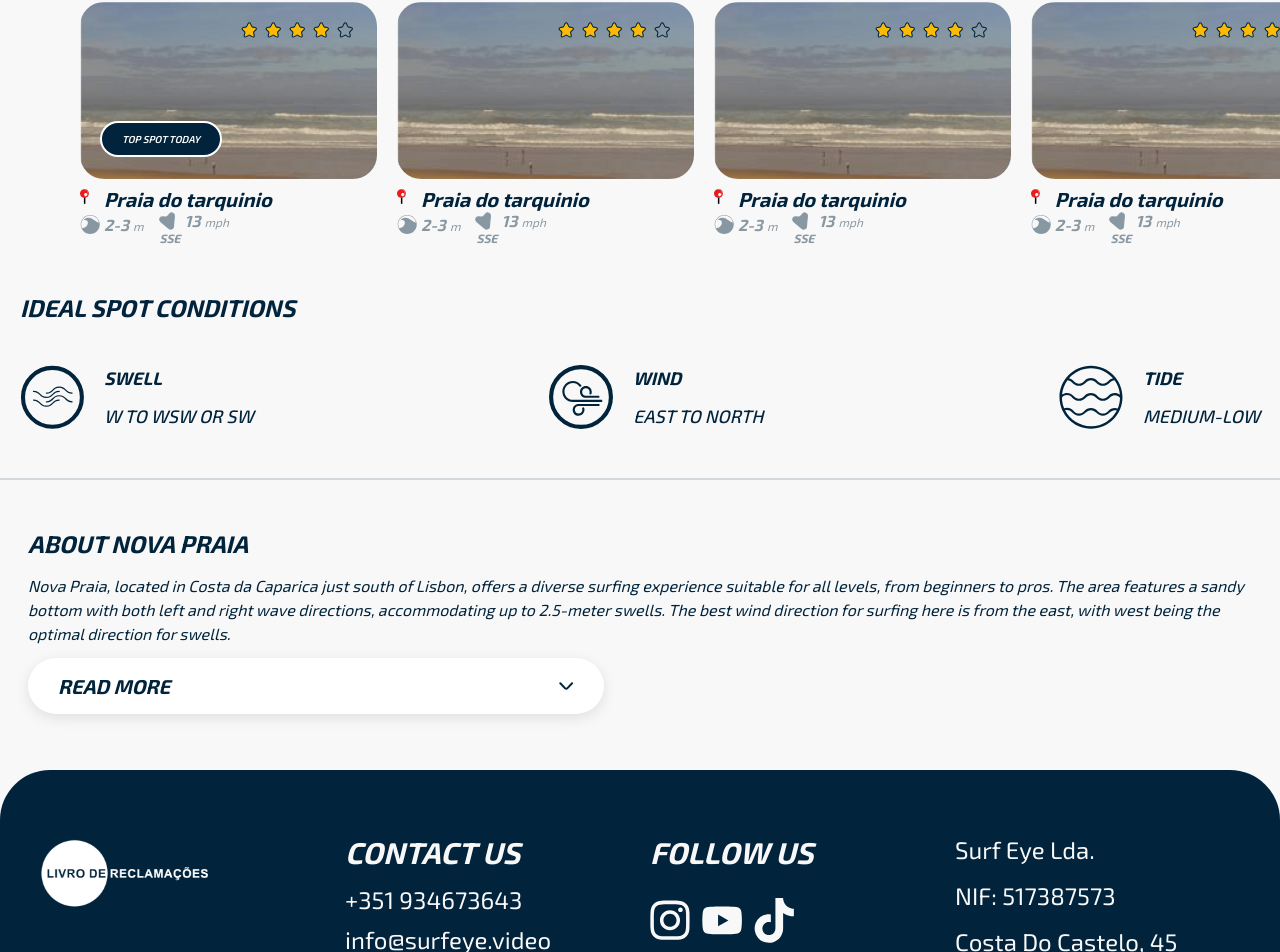
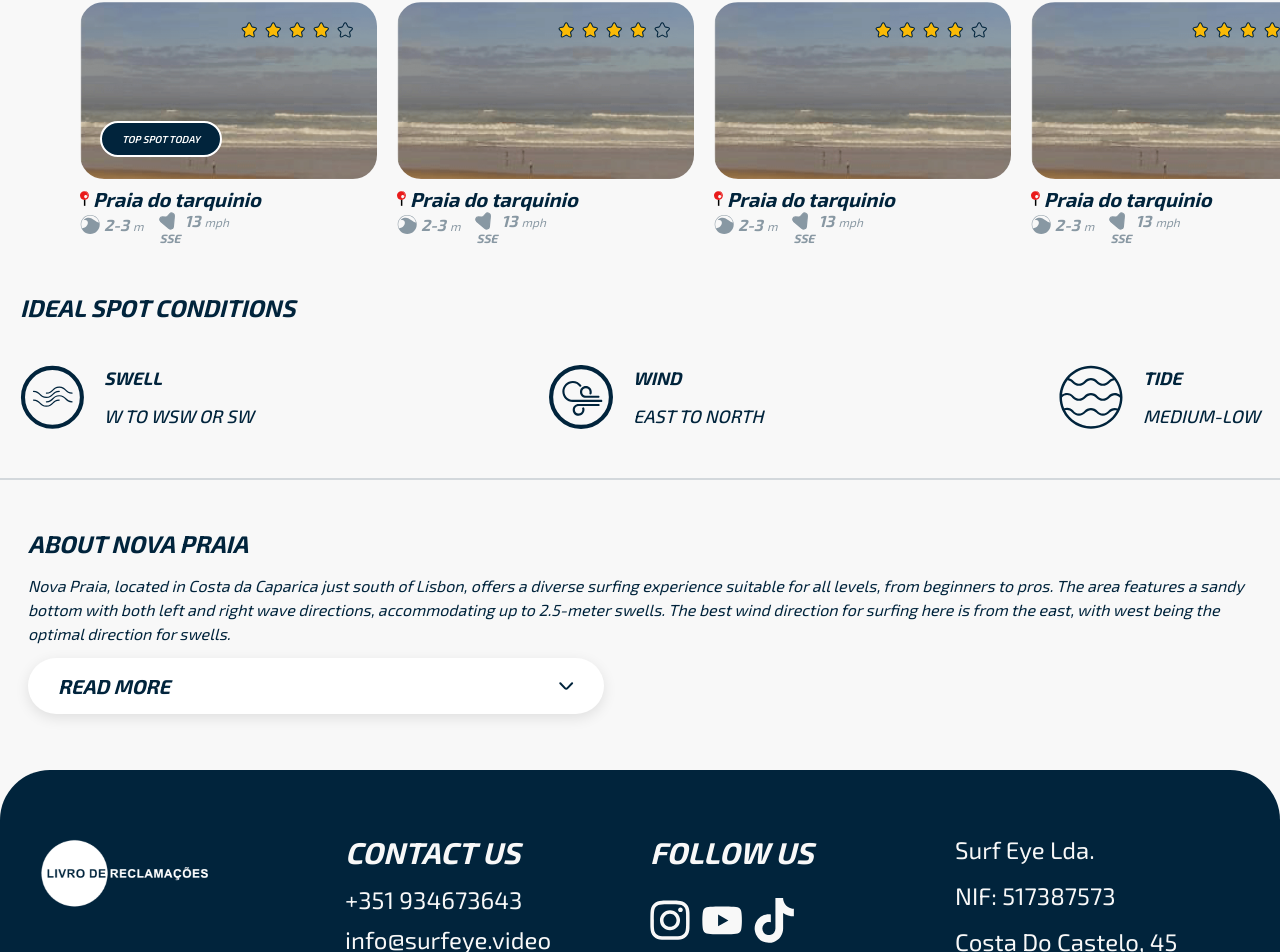
Before and after one commit to Morkachukzy/surfeye-test, a Next.js app: page / in a window 1280 px wide. Shown: the part 1534-2486 px from the top of the page. Built offline with nearby package versions, Linux system fonts and the light colour scheme.

Commit message:
fix: update spot card styles

```diff
--- a/app/_assets/icons/location-pin.tsx
+++ b/app/_assets/icons/location-pin.tsx
@@ -3,26 +3,18 @@ import { Icon, type IconProps } from './core';
 export const LocationPinIcon = (props: IconProps) => (
   <Icon
     xmlns="http://www.w3.org/2000/svg"
-    width="20"
-    height="20"
-    viewBox="0 0 20 20"
-    fill="none"
-    {...props}
-  >
-    <svg
-      xmlns="http://www.w3.org/2000/svg"
     width="9"
     height="15"
     viewBox="0 0 9 15"
     fill="none"
+    {...props}
   >
-      <path d="M4.63916 8.3125V14.8254" stroke="black" strokeWidth="1.4825" />
+    <path d="M4.63916 8.3125V14.8254" stroke="black" stroke-width="1.4825" />
     <path
       fillRule="evenodd"
       clipRule="evenodd"
       d="M3.37288 0.123635C3.65584 0.0538034 4.04567 0 4.44749 0C6.89705 0 8.89497 1.99792 8.89497 4.44749C8.89497 6.89717 6.89705 8.89497 4.44749 8.89497C1.99793 8.89497 0 6.89702 0 4.44749C0 2.97556 0.721198 1.66692 1.80335 0.887612C2.37401 0.515459 3.09171 0.27968 3.86262 0.27968C5.9184 0.27968 7.59501 1.95631 7.59501 4.01208C7.59501 4.55811 7.4767 5.07736 7.24649 5.55925C7.18714 4.76141 6.51261 4.11236 5.69122 4.11236C4.84316 4.11236 4.15158 4.80394 4.15158 5.652C4.15158 6.49992 4.84316 7.19147 5.69122 7.19147C6.18141 7.19147 6.59551 6.94288 6.85118 6.61682C7.40024 5.91641 7.80242 5.01648 7.80242 4.01199C7.80242 1.84198 6.03254 0.0722614 3.86268 0.0722614C3.72708 0.0721484 3.59275 0.0792884 3.37288 0.123635Z"
       fill="#E91B1B"
     />
-    </svg>
   </Icon>
 );
--- a/app/sections/nearby-spots/spot-card.tsx
+++ b/app/sections/nearby-spots/spot-card.tsx
@@ -8,16 +8,11 @@ import { Badge } from '@/app/components/badge';
 import { Compass } from '@/app/components/compass';
 
 type NearbySpotCardProps = {
-  children?: React.ReactNode;
   className?: string;
   spot: NearbySpot;
 };
 
-export const NearbySpotCard = ({
-  children,
-  className,
-  spot,
-}: NearbySpotCardProps) => {
+export const NearbySpotCard = ({ className, spot }: NearbySpotCardProps) => {
   return (
     <div className={cn('', className)}>
       <div className="relative w-[10.44rem] md:w-[18.56rem]  aspect-[167/109] md:aspect-[298/177] rounded-xl md:rounded-3xl mb-1.5 overflow-hidden">
@@ -41,7 +36,7 @@ export const NearbySpotCard = ({
       <div className="">
         <p className="text-brand-md md:text-xl font-bold flex items-center gap-1">
           <LocationPinIcon />
-          {spot.name}
+          <span className="">{spot.name}</span>
         </p>
         <div className="flex items-start gap-4">
           <SpotMetrics
@@ -52,7 +47,7 @@ export const NearbySpotCard = ({
           <SpotMetrics
             value={spot.windSpeed}
             unit="mph"
-            icon={<Compass direction="SSE" />}
+            icon={<Compass direction={spot.windDirection} />}
             className="leading-none items-start"
           />
         </div>
```
Lines whose indentation alone changed are shown as unchanged.
